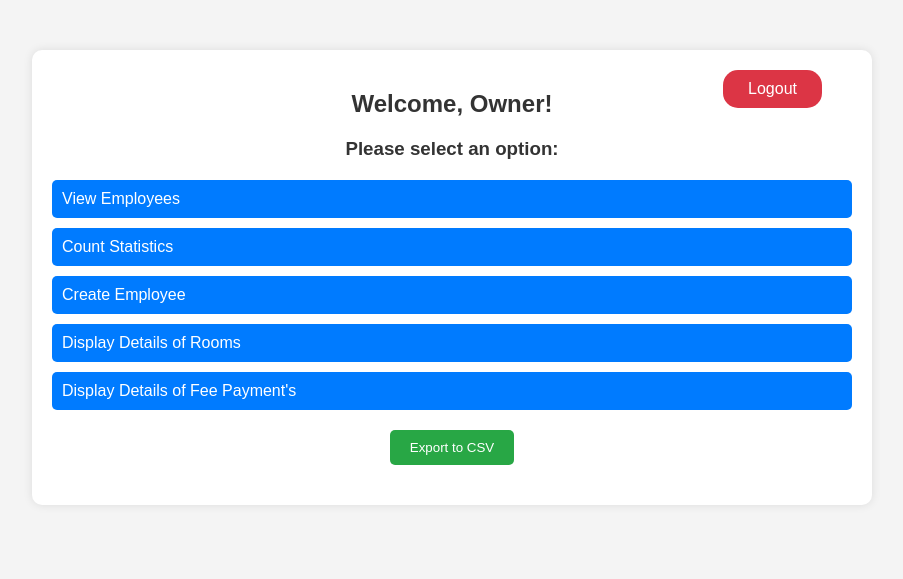
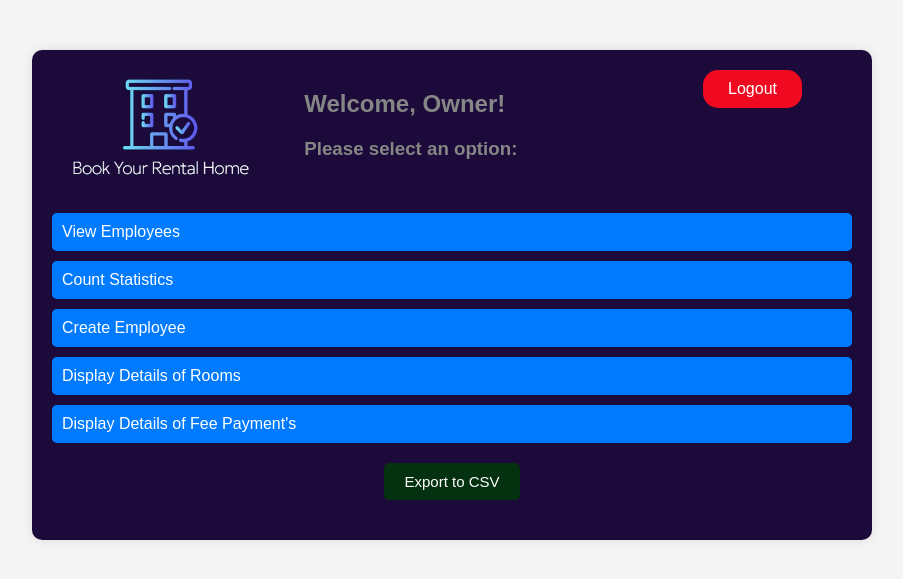
Before and after one commit to adkaryaseem/apartment, a PHP site: page /Owner/owner_dashboard.php in a window 1280 px wide. Shown: the top 579 px of the page, without its empty margins (188-1091 px from the left). Run offline with PHP 8.4, Linux system fonts and the light colour scheme.

Commit message:
owoner login and some logo changes

```diff
--- a/Admin/export.php
+++ b/Admin/export.php
@@ -4,23 +4,18 @@ include ('../config.php');
 $conn = connect();
 
 $owner_query = "SELECT COUNT(*) AS total_owners FROM owner";
-
 $owner_result = $conn->query($owner_query);
 
 $tenant_query = "SELECT COUNT(*) AS total_tenants FROM tenant";
-
 $tenant_result = $conn->query($tenant_query);
 
 $employee_query = "SELECT COUNT(*) AS total_employees FROM employee";
-
 $employee_result = $conn->query($employee_query);
 
 $parking_slot_query = "SELECT COUNT(*) AS total_slots FROM parking_slot";
-
 $parking_slot_result = $conn->query($parking_slot_query);
 
 $admin_query = "SELECT * FROM admin";
-
 $admin_result = $conn->query($admin_query);
 
 $csv_content = "Admin ID,Admin Username,Admin Email,Admin Phone Number,";
--- a/Owner/owner_dashboard.php
+++ b/Owner/owner_dashboard.php
@@ -3,6 +3,7 @@
 <head>
     <meta charset="UTF-8">
     <meta name="viewport" content="width=device-width, initial-scale=1.0">
+    <link rel="shortcut icon" href="../images/logo-no-bg.png" type="image/x-icon">
     <title>Owner Dashboard</title>
     <style>
         body {
@@ -15,13 +16,32 @@
             max-width: 800px;
             margin: 50px auto;
             padding: 20px;
-            background-color: #fff;
+            background-color: #1b0a3aff;
             border-radius: 10px;
             box-shadow: 0 0 10px rgba(0, 0, 0, 0.1);
         }
+        .top{
+            display:flex;
+            flex-direction:row;
+        }
+        .heading{
+            /* display:flex; */
+            flex-direction:column;
+        }
+        .logo{
+            /* display:flex; */
+            flex-direction:column;
+            align-items:center;
+            justify-content:center;
+        }
+        .logo img{
+            margin:2px 50px 5px 15px;
+            height:7rem;
+        }
         h2, h3 {
+            margin:none
             text-align: center;
-            color: #333;
+            color: #868686ff;
         }
         ul {
             list-style-type: none;
@@ -46,8 +66,8 @@
         .logout-btn {
             position: absolute;
             top: 70px;
-            right: 270px;
-            background-color: #dc3545;
+            right: 290px;
+            background-color: #f00a21ff;
             color: #fff;
             padding: 10px 25px;
             border: none;
@@ -56,28 +76,38 @@
             transition: background-color 0.3s ease;
         }
         .logout-btn:hover {
-            background-color: #c82333;
+            background-color: #470f15ff;
         }
         .export-btn {
             display: block;
             margin: 20px auto;
             padding: 10px 20px;
-            background-color: #28a745;
+            background-color: #04310fff;
             color: #fff;
             border: none;
+            font-size:15px;
             border-radius: 5px;
             cursor: pointer;
-            transition: background-color 0.3s ease;
+            transition: background-color 0.5s ease-in-out 0.5s;
         }
         .export-btn:hover {
-            background-color: #218838;
+            background-color: #0ee23cff;
+            color:black;
+            transform:scale(1.1,1.1)
         }
     </style>
 </head>
 <body>
     <div class="container">
-        <h2>Welcome, Owner!</h2>
-        <h3>Please select an option:</h3>
+        <div class="top">
+            <div class="logo">
+                <img src="../images/logo-no-bg.png" alt="logo">
+            </div>
+            <div class="heading">
+                <h2>Welcome, Owner!</h2>
+                <h3>Please select an option:</h3>
+            </div>
+        </div>
         <ul>
             <li><a href="viewempl.php">View Employees</a></li>
             <li><a href="complaintcount.php">Count Statistics</a></li>
```
Also changed, not shown: Owner/owner_login.php (+17 -3 lines), login.html (+18 -8 lines), terminate.php (+2 -11 lines).
